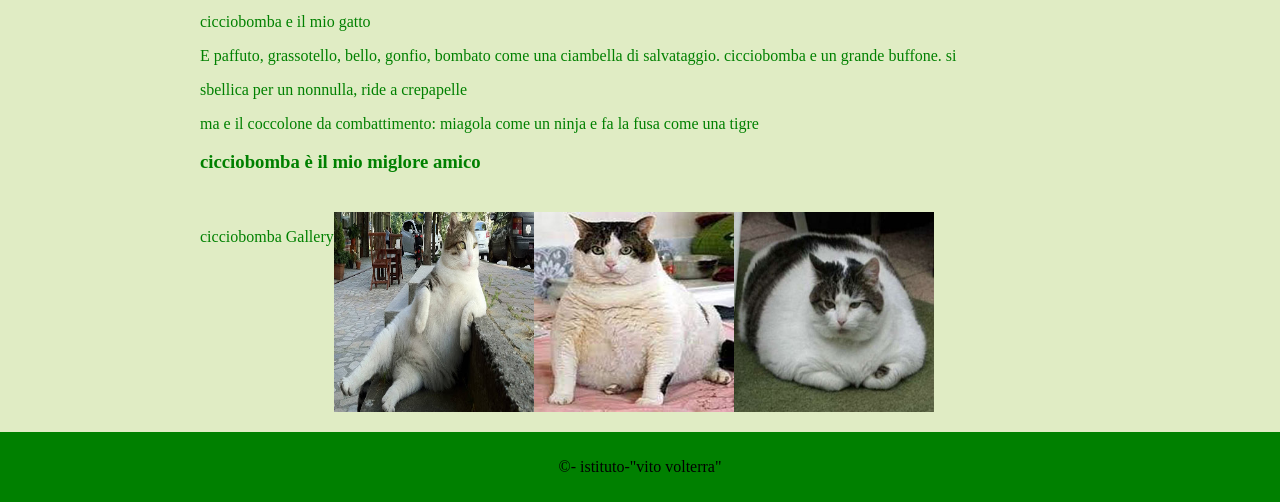
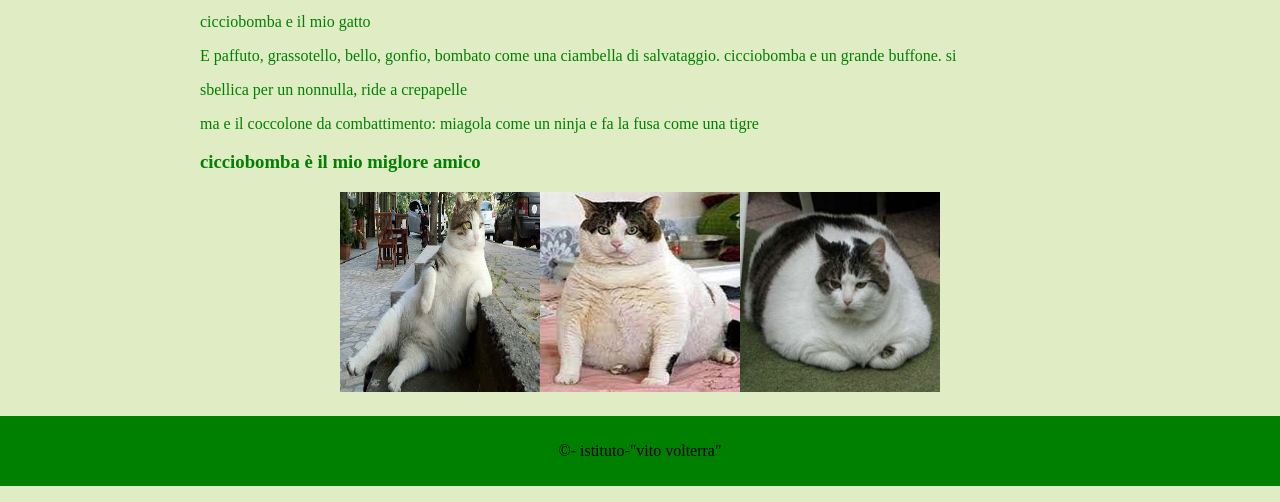
Before and after one commit to Anamul05/cicciio_gatto, a plain HTML site: page cicciobomba.html in a window 1280 px wide. Shown: the part 613-1115 px from the top of the page. Drawn offline with Linux system fonts and the light colour scheme.

Commit message:
cats img centered

```diff
--- a/cicciobomba.css
+++ b/cicciobomba.css
@@ -51,14 +51,8 @@ body{
     margin: 0px;
 
 }
-.gallery {
-
+#container {
     display: flex;
-    padding-top: 20px;
-
-
-
-}
-img{
-
-}
+    flex-direction: row;
+    justify-content: center;
+  }
--- a/cicciobomba.html
+++ b/cicciobomba.html
@@ -1,11 +1,13 @@
 <!DOCTYPE html>
 <html lang="en">
+
 <head>
     <meta charset="UTF-8">
     <meta name="viewport" content="width=device-width, initial-scale=1.0">
     <title>Document</title>
     <link rel="stylesheet" href="cicciobomba.css">
 </head>
+
 <body>
     <div class="banner">
         <img src="img/banner.jpg" alt="immagine di nostro ciccio " class="Fullimg">
@@ -23,21 +25,24 @@
         <h1> IL MIO GATTO</h1>
         <P>Ti presentiamo cicciobomba</P>
         <P>cicciobomba e il mio gatto </P>
-        <P>E paffuto, grassotello, bello, gonfio, bombato come una ciambella di salvataggio. cicciobomba e un grande buffone. si </P>
+        <P>E paffuto, grassotello, bello, gonfio, bombato come una ciambella di salvataggio. cicciobomba e un grande
+            buffone. si </P>
         <P>sbellica per un nonnulla, ride a crepapelle</P>
         <P>ma e il coccolone da combattimento: miagola come un ninja e fa la fusa come una tigre</P>
 
         <h3>cicciobomba è il mio miglore amico </h3>
-
-
-        <div class="gallery">
-            <p align ="center">cicciobomba Gallery </p>
-            <img src="img/cicciobomba1.jpg" alt="" height="200px" width="200px">
-             <img src="img/cicciobomba2.jpg" alt=""height="200px" width="200px">
-             <img src="img/cicciobomba3.jpg" height="200px" width="200px">
-
     </div>
 
+    <div id="container">
+        <div>
+            <img src="img/cicciobomba1.jpg" height="200px" width="200px">
+        </div>
+        <div>
+            <img src="img/cicciobomba2.jpg" height="200px" width="200px">
+        </div>
+        <div>
+            <img src="img/cicciobomba3.jpg" height="200px" width="200px">
+        </div>
     </div>
 
 
@@ -47,4 +52,5 @@
     </div>
 
 </body>
+
 </html>
```
Lines whose indentation alone changed are shown as unchanged.
